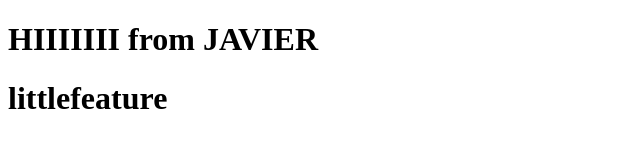
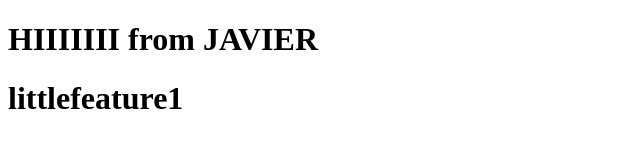
Before and after one commit to jzapata87/bg-generator, a plain HTML site: page index.html in a window 1280 px wide. Shown: the full height of the page, 0-640 px from the left. Drawn offline with Linux system fonts and the light colour scheme.

Commit message:
second little feature

```diff
--- a/index.html
+++ b/index.html
@@ -8,6 +8,6 @@
 </head>
 <body>
   <h1>HIIIIIII from JAVIER</h1>
-  <h1>littlefeature</h1>
+  <h1>littlefeature1</h1>
 </body>
 </html>
```
